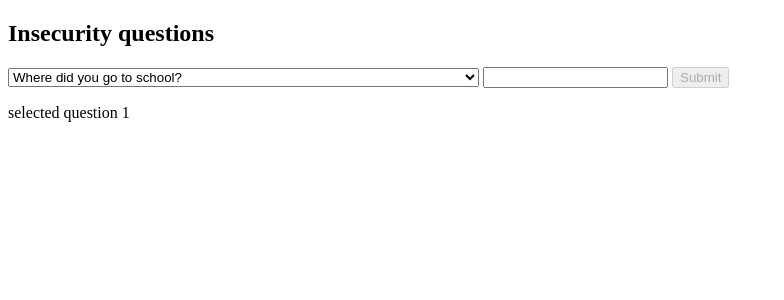
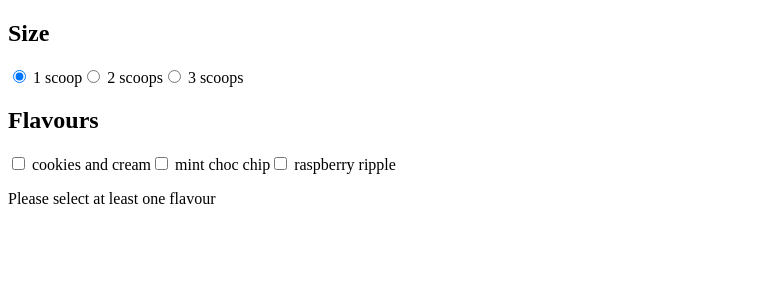
Before and after one commit to j1522158/mono-front, a SvelteKit app: page / in a window 1280 px wide. Shown: the top 300 px of the page, without its empty margins (0-784 px from the left). Built offline with nearby package versions, Linux system fonts and the light colour scheme.

Commit message:
Group inputs

```diff
--- a/src/routes/+page.svelte
+++ b/src/routes/+page.svelte
@@ -1,55 +1,47 @@
-<script>
-	let questions = $state([
-		{
-			id: 1,
-			text: `Where did you go to school?`
-		},
-		{
-			id: 2,
-			text: `What is your mother's name?`
-		},
-		{
-			id: 3,
-			text: `What is another personal fact that an attacker could easily find with Google?`
-		}
-	]);
+<script lang="ts">
+	let scoops = $state(1);
+	let flavours = $state<string[]>([]);
 
-	let selected = $state();
-
-	let answer = $state('');
-
-	function handleSubmit(e) {
-		e.preventDefault();
-
-		alert(
-			`answered question ${selected.id} (${selected.text}) with "${answer}"`
-		);
-	}
+	const formatter = new Intl.ListFormat('en', { style: 'long', type: 'conjunction' });
 </script>
 
-<h2>Insecurity questions</h2>
+<h2>Size</h2>
 
-<form onsubmit={handleSubmit}>
-	<select
-		bind:value={selected}
-		onchange={() => (answer = '')}
-	>
-		{#each questions as question}
-			<option value={question}>
-				{question.text}
-			</option>
-		{/each}
-	</select>
+{#each [1, 2, 3] as number}
+	<label>
+		<input
+			type="radio"
+			name="scoops"
+			value={number}
+			bind:group={scoops}
+		/>
 
-	<input bind:value={answer} />
+		{number} {number === 1 ? 'scoop' : 'scoops'}
+	</label>
+{/each}
 
-	<button disabled={!answer} type="submit">
-		Submit
-	</button>
-</form>
+<h2>Flavours</h2>
 
-<p>
-	selected question {selected
-		? selected.id
-		: '[waiting...]'}
-</p>
+{#each ['cookies and cream', 'mint choc chip', 'raspberry ripple'] as flavour}
+	<label>
+		<input
+			type="checkbox"
+			name="flavours"
+			value={flavour}
+			bind:group={flavours}
+		/>
+
+		{flavour}
+	</label>
+{/each}
+
+{#if flavours.length === 0}
+	<p>Please select at least one flavour</p>
+{:else if flavours.length > scoops}
+	<p>Can't order more flavours than scoops!</p>
+{:else}
+	<p>
+		You ordered {scoops} {scoops === 1 ? 'scoop' : 'scoops'}
+		of {formatter.format(flavours)}
+	</p>
+{/if}
```
